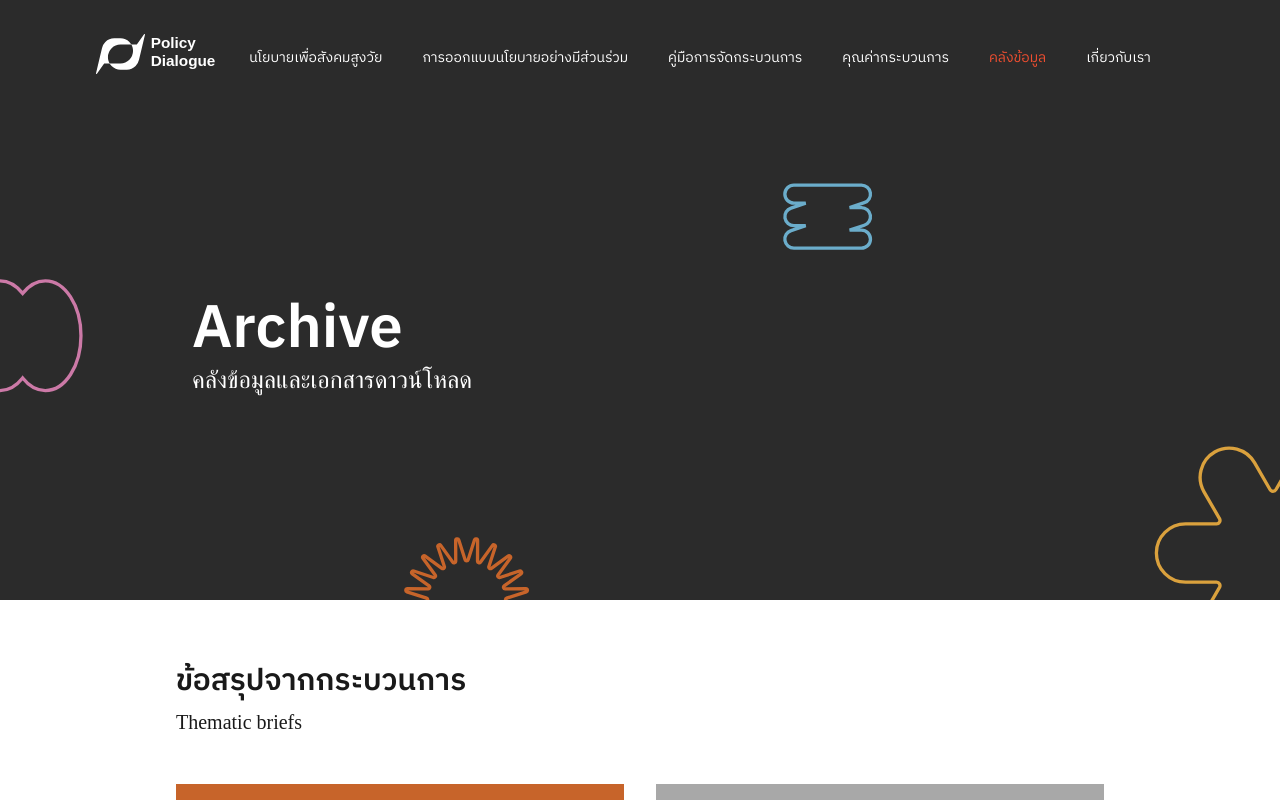
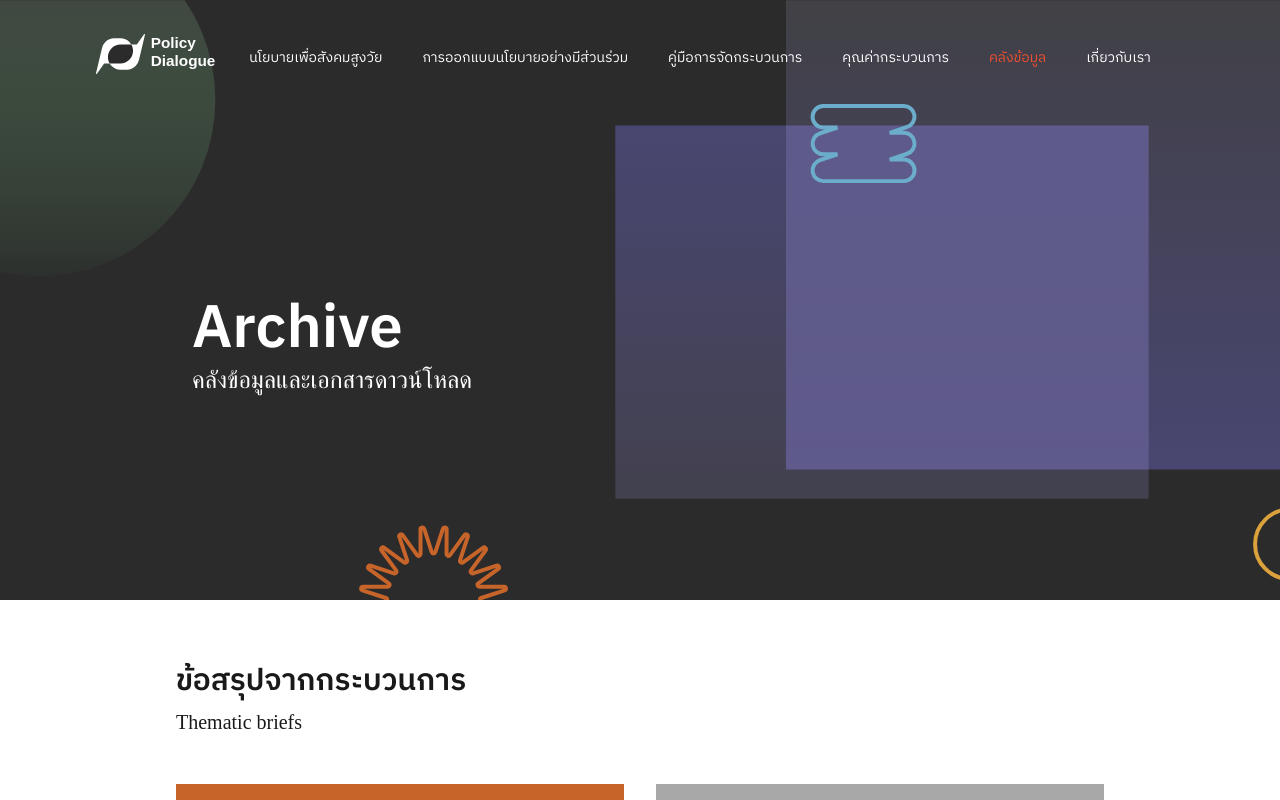
Before and after one commit to jukbot/policy-dialogue, a Next.js app: page /archive in a window 1280 px wide. Shown: the top 800 px of the page. Built offline with nearby package versions, Linux system fonts and the light colour scheme; a web font is replaced by a local one; what @tailwindcss/typography, tailwindcss-debug-screens would draw is missing.

Commit message:
feat: add shape background

```diff
--- a/pages/about.tsx
+++ b/pages/about.tsx
@@ -6,11 +6,12 @@ const AboutPage = () => {
   return (
     <div className="relative">
       <main className="relative">
+        <div className="fixed absolute top-0 right-0 w-full h-full bg-no-repeat bg-contain opacity-75 bg-about-hero-shape" />
         <section className="relative grid h-[50vh] lg:h-[75vh] bg-left-bottom bg-cover sm:bg-contain bg-no-repeat transition flex items-center bg-about-pattern-mobile sm:bg-about-pattern">
           <div className="flex justify-center pt-24 text-white lg:justify-start lg:ml-48">
             <h1 className="text-4xl font-semibold lg:text-6xl">เกี่ยวกับเรา</h1>
           </div>
-          <div className="fixed w-full h-full absolute bottom-0 right-0 triangle-bottom-right mix-blend-screen opacity-75 from-[#191919] to-[#242054] bg-gradient-to-b bottom-0" />
+          <div className="fixed w-full h-full absolute bottom-0 right-0 triangle-bottom-right mix-blend-screen opacity-50 from-[#191919] to-[#242054] bg-gradient-to-b" />
         </section>
 
         <section className="relative h-full space-y-12 bg-white">
--- a/pages/archive.tsx
+++ b/pages/archive.tsx
@@ -6,7 +6,8 @@ const ArchivePage = () => {
   return (
     <div className="relative">
       <main className="relative">
-        <section className="relative grid h-[50vh] lg:h-[75vh] bg-bottom bg-cover sm:bg-contain bg-no-repeat transition flex items-center bg-archive-pattern-mobile sm:bg-archive-pattern">
+        <div className="fixed absolute top-0 right-0 w-full h-full bg-no-repeat bg-contain mix-blend-screen bg-archive-hero-shape" />
+        <section className="relative grid h-[50vh] lg:h-[75vh] bg-bottom bg-cover bg-no-repeat flex items-center bg-archive-pattern-mobile sm:bg-archive-pattern">
           <div className="flex flex-col items-center justify-center pt-24 space-y-1 text-white lg:items-start lg:justify-start lg:ml-48">
             <h1 className="text-4xl font-semibold lg:text-6xl">Archive</h1>
             <h2 className="text-xl lg:text-2xl font-body">คลังข้อมูลและเอกสารดาวน์โหลด</h2>
--- a/tailwind.config.js
+++ b/tailwind.config.js
@@ -44,8 +44,10 @@ module.exports = {
         'step-pattern-mobile': "url('/image/background/landing-shape-mobile.svg')",
         'process-step-mobile': "url('/image/background/landing-survey-step-mobile.svg')",
         'landing-footer': "url('/image/background/landing-footer.svg')",
+        'about-hero-shape': "url('/image/background/about-hero-shape.svg')",
         'about-pattern': "url('/image/background/about-hero-pattern.svg')",
         'about-pattern-mobile': "url('/image/background/about-hero-pattern-mobile.svg')",
+        'archive-hero-shape': "url('/image/background/archive-hero-shape.svg')",
         'archive-pattern': "url('/image/background/archive-hero-pattern.svg')",
         'archive-pattern-mobile': "url('/image/background/archive-hero-pattern-mobile.svg')",
         'rise-impact-footer': "url('/image/background/rise-impact-footer.svg')",
```
Also changed, not shown: public/image/background/about-hero-shape.svg (added), public/image/background/archive-hero-shape.svg (added).
